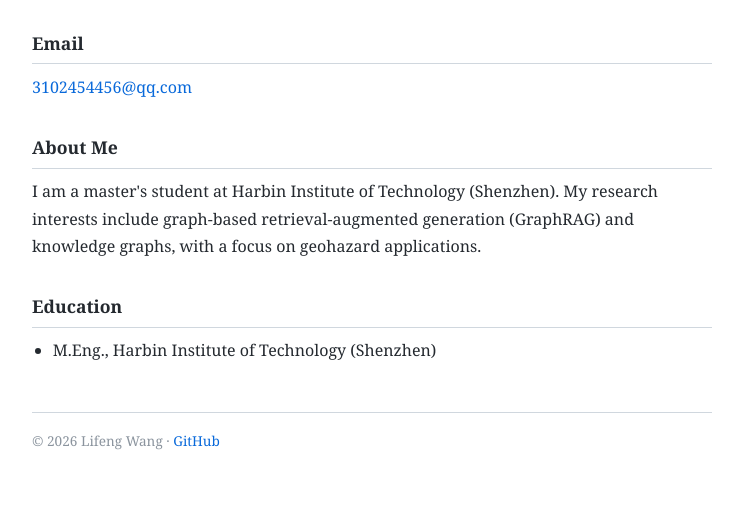
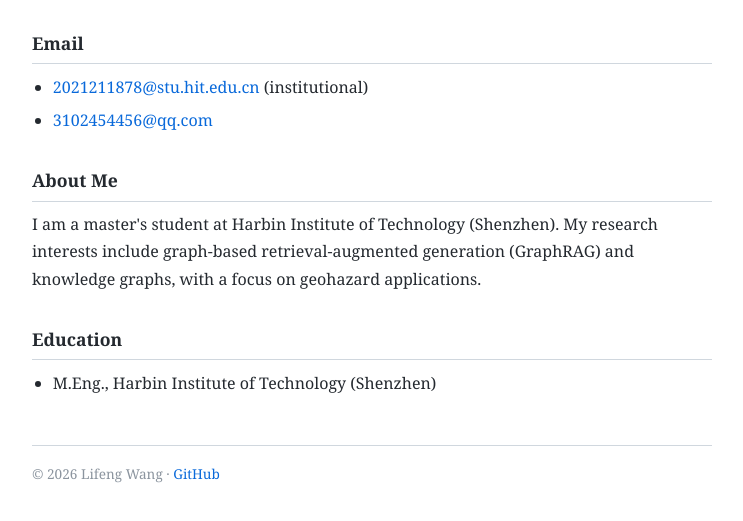
Before and after one commit to gigigigig1/gigigigig1.github.io, a plain HTML site: page index.html in a window 1280 px wide. Shown: the part 165-686 px from the top of the page, without its empty margins (268-1011 px from the left). Drawn offline with Linux system fonts and the light colour scheme.

Commit message:
Add institutional email

```diff
--- a/index.html
+++ b/index.html
@@ -55,7 +55,10 @@
   </p>
 
   <h2>Email</h2>
-  <p><a href="mailto:3102454456@qq.com">3102454456@qq.com</a></p>
+  <ul>
+    <li><a href="mailto:2021211878@stu.hit.edu.cn">2021211878@stu.hit.edu.cn</a> (institutional)</li>
+    <li><a href="mailto:3102454456@qq.com">3102454456@qq.com</a></li>
+  </ul>
 
   <h2>About Me</h2>
   <p>
```
